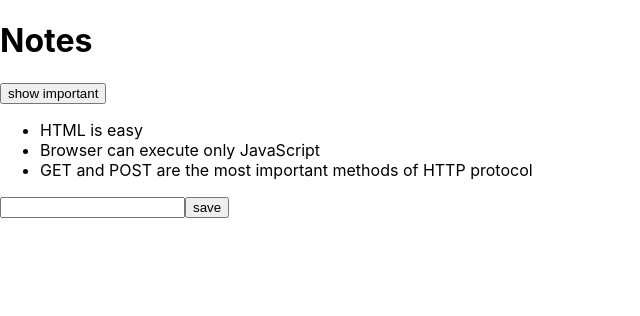
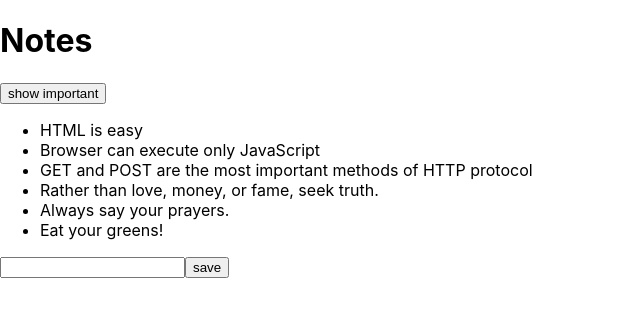
Before and after one commit to jvaverka/FullStackOpen, a React (Create React App) app in the folder part2/: page / in a window 1280 px wide. Shown: the top 316 px of the page, without its empty margins (0-640 px from the left). Built offline with nearby package versions, Linux system fonts and the light colour scheme; data requests are answered from the project's data file; the HTML template or start-up script is replaced by a standard one.

Commit message:
complete part 2d - sending data to server

```diff
--- a/part2/db.json
+++ b/part2/db.json
@@ -17,6 +17,24 @@
       "content": "GET and POST are the most important methods of HTTP protocol",
       "date": "2019-05-30T19:20:14.298Z",
       "important": true
+    },
+    {
+      "content": "Rather than love, money, or fame, seek truth.",
+      "date": "2021-02-16T16:41:01.045Z",
+      "important": true,
+      "id": 4
+    },
+    {
+      "content": "Always say your prayers.",
+      "date": "2021-02-16T16:42:25.871Z",
+      "important": true,
+      "id": 5
+    },
+    {
+      "content": "Eat your greens!",
+      "date": "2021-02-16T16:49:33.111Z",
+      "important": true,
+      "id": 6
     }
   ]
 }
--- a/part2/src/App.js
+++ b/part2/src/App.js
@@ -25,11 +25,14 @@ const App = () => {
             content: newNote,
             date: new Date().toISOString(),
             important: Math.random() < 0.5,
-            id: notes.length + 1,
+            // id: notes.length + 1,
         }
 
-        setNotes(notes.concat(noteObject))
-        setNewNote('')
+        axios.post('http://localhost:3001/notes', noteObject)
+            .then(response => {
+                setNotes(notes.concat(response.data))
+                setNewNote('')
+            })
     }
 
     const handleNoteChange = (event) => {
```
Lines whose indentation alone changed are shown as unchanged.
